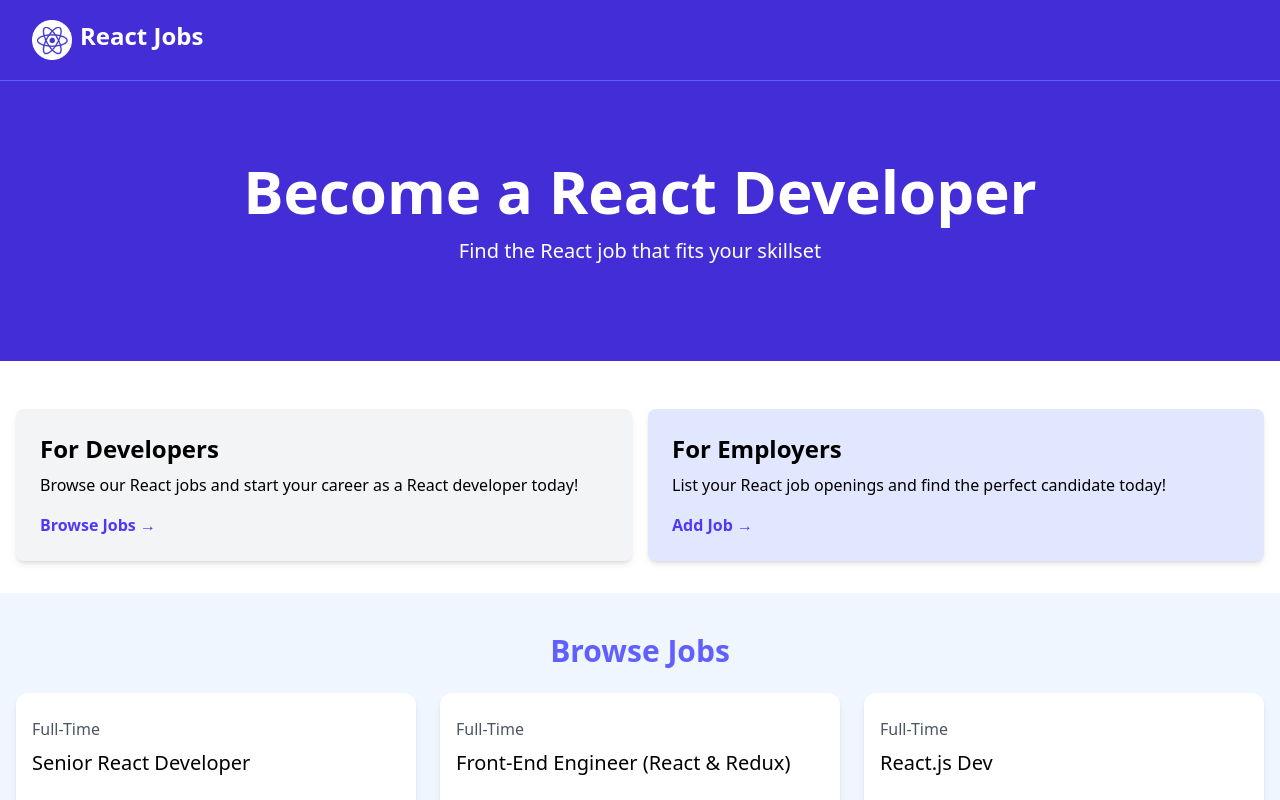
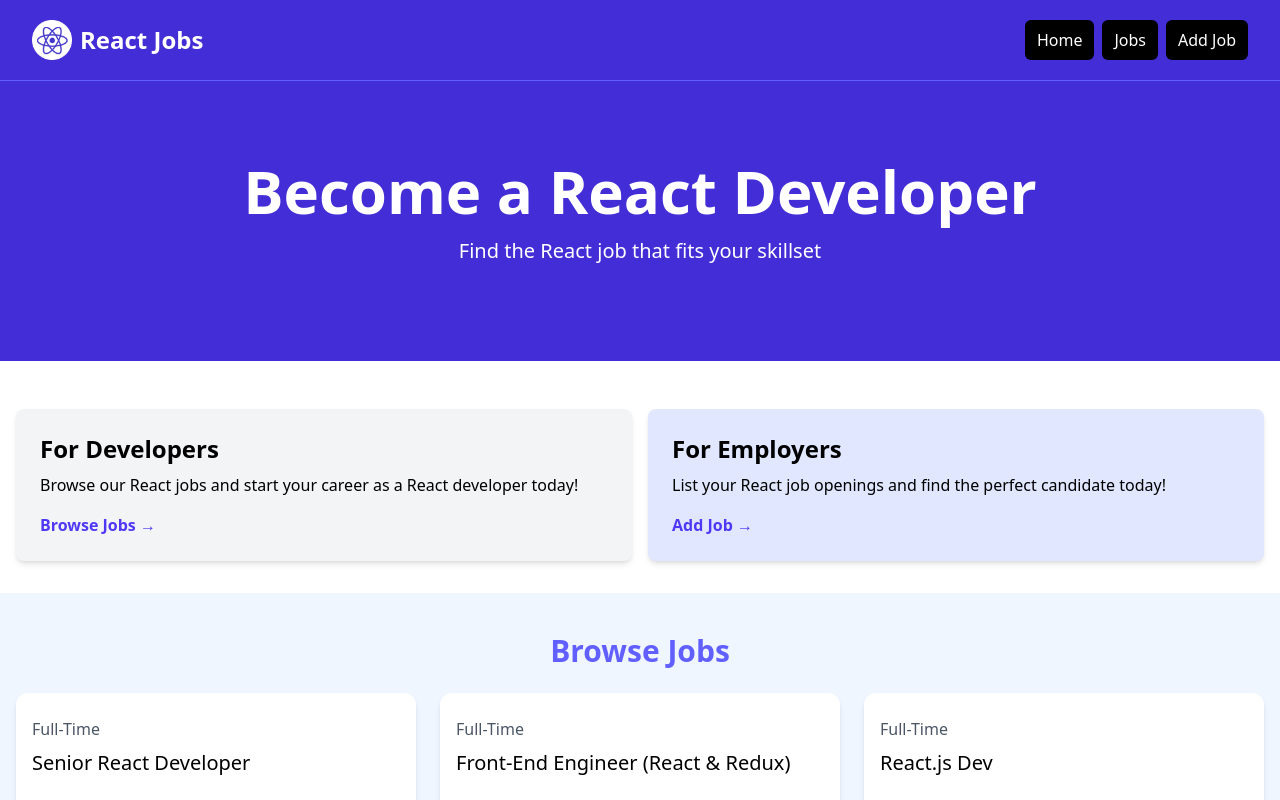
Before and after one commit to daywalker2311/react-jobs-2025, a React (Vite) app: page / in a window 1280 px wide. Shown: the top 800 px of the page. Built offline with nearby package versions, Linux system fonts and the light colour scheme.

Commit message:
replace a tag with Link

```diff
--- a/src/components/Navbar.jsx
+++ b/src/components/Navbar.jsx
@@ -1,4 +1,5 @@
 import logo from '../assets/images/logo.png'
+import { Link } from 'react-router-dom'
 
 const Navbar = () => {
   return (
@@ -6,23 +7,23 @@ const Navbar = () => {
       <div className='mx-auto max-w-7xl px-2 sm:px-6 lg:px-8'>
         <div className='flex h-20 items-center justify-between'>
           <div className='flex flex-1 items-center justify-center md:items-stretch md:justify-start'>
-            {/* <NavLink className='flex flex-shrink-0 items-center mr-4' to='/'> */}
+            <Link className='flex flex-shrink-0 items-center mr-4' to='/'>
               <img className='h-10 w-auto' src={logo} alt='React Jobs' />
               <span className='hidden md:block text-white text-2xl font-bold ml-2'>
                 React Jobs
               </span>
-            {/* </NavLink> */}
+            </Link>
             <div className='md:ml-auto'>
               <div className='flex space-x-2'>
-                {/* <NavLink to='/' className={linkClass}>
+                <Link className='text-white bg-black hover:bg-gray-900 hover:text-white rounded-md px-3 py-2' to='/'>
                   Home
-                </NavLink>
-                <NavLink to='/jobs' className={linkClass}>
+                </Link>
+                <Link className='text-white bg-black hover:bg-gray-900 hover:text-white rounded-md px-3 py-2' to='/jobs'>
                   Jobs
-                </NavLink>
-                <NavLink to='/add-job' className={linkClass}>
+                </Link>
+                <Link className='text-white bg-black hover:bg-gray-900 hover:text-white rounded-md px-3 py-2' to='/add-job'>
                   Add Job
-                </NavLink> */}
+                </Link>
               </div>
             </div>
           </div>
--- a/src/components/ViewAllJobs.jsx
+++ b/src/components/ViewAllJobs.jsx
@@ -1,12 +1,13 @@
 import React from 'react'
+import { Link } from 'react-router-dom'
 
 const ViewAllJobs = () => {
   return (
     <section className='m-auto max-w-lg my-10 px-6'>
-        <a href="/jobs"
+        <Link to="/jobs"
         className='block bg-black text-white text-center py-4 px-6 rounded-xl hover:bg-gray-700'>
             View All Jobs
-        </a>
+        </Link>
     </section>
   )
 }
```
